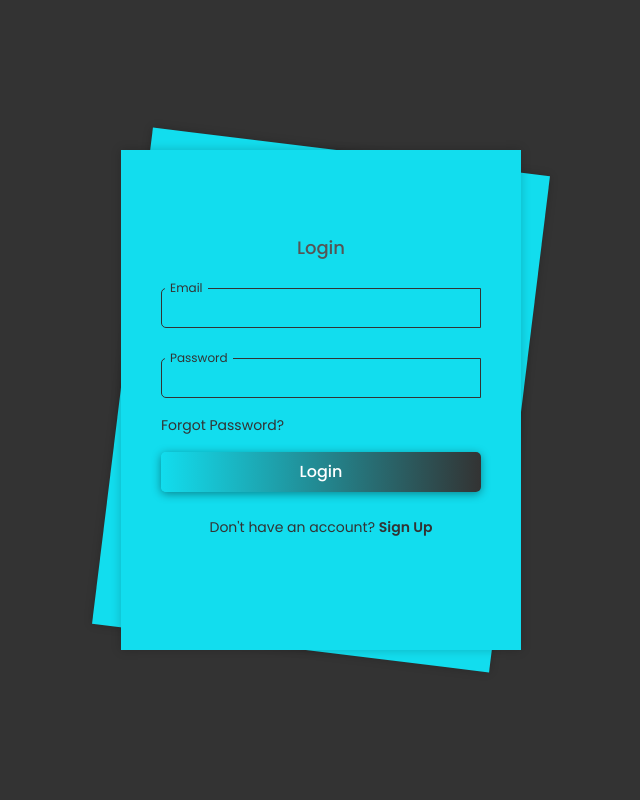
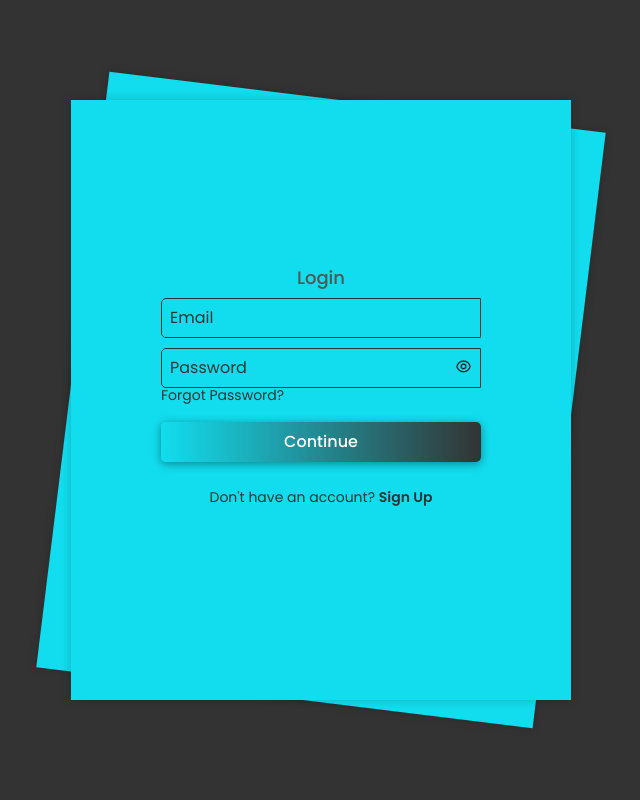
Before and after one commit to davistheweb/Student-Profile, a PHP site: the page made by login&register.php in a window 1280 px wide. Shown: the whole page, without its empty margins (319-959 px from the left). Run offline with PHP 8.4, Linux system fonts and the light colour scheme; some libraries are stand-ins or nearby versions.

Commit message:
new changes in all

```diff
--- a/login&register.php
+++ b/login&register.php
@@ -1,6 +1,6 @@
 <?php
     session_start();
-   if(isset($_SESSION["student"]) && isset ($_SESSION['full_name'])) {
+   if(isset($_SESSION["student"]) && isset ($_SESSION['id'])) {
     header("Location: index.php");
     exit();
    }
@@ -18,20 +18,31 @@
      rel="stylesheet"
      integrity="sha384-T3c6CoIi6uLrA9TneNEoa7RxnatzjcDSCmG1MXxSR1GAsXEV/Dwwykc2MPK8M2HN"
      crossorigin="anonymous">
+     <link href="https://cdn.jsdelivr.net/npm/remixicon@3.6.0/fonts/remixicon.css" rel="stylesheet">
     <link rel="stylesheet" href="style.css">
 </head>
 <body>
-<?php
+    <div class="wrapper">
+        <div class="form-wrapper sign-up">
+
+
+            <form action="login&register.php" method="post" id="register">
+            <h2>Sign Up</h2>
+            <?php
              if (isset($_POST["submit"])) {
                 $name = $_POST["name"];
                 $email = $_POST["email"];
+                $field = $_POST["field"];
+                $math = $_POST["matric"];
+                $fal = $_POST["fal"];
+                $dept = $_POST["dept"];
                 $password = $_POST["password"];
                 $confirmPassword = $_POST["confirm_password"];
 
                 $passwordHash = password_hash($password, PASSWORD_DEFAULT);
 
                 $errors = array();
-                if (empty($name) OR empty($email) OR empty($password) OR empty($confirmPassword)) {
+                if (empty($name) OR empty($email) OR empty($field) OR empty($math) OR empty($fal) OR empty($dept) OR empty($password) OR empty($confirmPassword)) {
                     array_push($errors, "Field Cannot Be Empty");
                 }
 
@@ -41,6 +52,14 @@
 
                 if (strlen($password)<8) {
                     array_push($errors, "Password must be at least, more than 8 characters");
+                }
+
+                if ( ! preg_match("/[a-z]/i", $password)) {
+                    array_push($errors, "Password must contain on letter");
+                }
+
+                if ( ! preg_match ("/[0-9]/", $password)) {
+                    array_push($errors, "Password must contain digits");
                 }
 
                 if ($password!==$confirmPassword) {
@@ -66,11 +85,11 @@
                     //insert data in database
 
 
-                    $sql = "INSERT INTO students (full_name, email, password) VALUES (?, ?, ?)";
+                    $sql = "INSERT INTO students (full_name, email, field, math, fal, dept, password) VALUES (?, ?, ?, ?, ?, ?, ?)";
                     $stmt = mysqli_stmt_init($conn);
                     $prepareState = mysqli_stmt_prepare($stmt, $sql);
                     if ($prepareState) {
-                        mysqli_stmt_bind_param($stmt, "sss",$name, $email, $passwordHash);
+                        mysqli_stmt_bind_param($stmt, "sssssss",$name, $email, $field, $math, $fal, $dept, $passwordHash);
                         mysqli_stmt_execute($stmt);
                         echo "<div class= 'alert alert-success'>Registration successful.</div>";
                     }
@@ -81,12 +100,7 @@
                 }
              }
             ?>
-    <div class="wrapper">
-        <div class="form-wrapper sign-up">
 
-
-            <form action="login&register.php" method="post" id="registerstu">
-                <h2>Sign Up</h2>
                 <div class="input-group">
                     <input type="text" name="name" required>
                     <label>Name</label>
@@ -96,11 +110,28 @@
                     <label>Email</label>
                 </div>
                 <div class="input-group">
-                    <input type="password" name="password" required>
+                    <input type="text" name="field" required>
+                    <label>Field, Eg:Master deg</label>
+                </div>
+                <div class="input-group">
+                    <input type="text" name="matric" required>
+                    <label>Matric.No</label>
+                </div>
+                <div class="input-group">
+                    <input type="text" name="fal" required>
+                    <label>Falculty</label>
+                </div>
+                <div class="input-group">
+                    <input type="text" name="dept" required>
+                    <label>Department</label>
+                </div>
+                <div class="input-group">
+                    <input type="password" name="password" id="password" required>
+                    <i class="ri-eye-line h-password" id="show-password"></i>
                     <label>Password</label>
                 </div>
                 <div class="input-group">
-                    <input type="password" name="confirm_password" required>
+                    <input type="password" name="confirm_password" id="password" required>
                     <label>Confirm Password</label>
                 </div>
                 <input type="submit" name="submit" value="Sign Up" class="submit-btn">
@@ -110,7 +141,12 @@
             </form>
         </div>
         <div class="form-wrapper sign-in">
-        <?php
+
+            <form action="login&register.php" method="post">
+                <h2>Login</h2>
+                <?php
+            $is_invalid = false;
+
             if (isset($_POST["login"])) {
                 $email = $_POST["email"];
                 $password = $_POST["password"];
@@ -122,7 +158,8 @@
                 if ($user) {
                     if (password_verify($password, $user["password"])) {
                         session_start();
-                        $_SESSION["student"] = "yes";
+                        session_regenerate_id();
+                        $_SESSION["student"] = $user["id"];
                         header("Location: index.php");
                         die();
                     } else {
@@ -133,22 +170,27 @@
                 else {
                     echo"<p class='alert alert danger'>Email does not exist</p>";
                 }
+
+                $is_invalid = true;
             }
         ?>
-            <form action="login&register.php" method="post">
-                <h2>Login</h2>
+                <?php if ($is_invalid): ?>
+                    <em>Invalid Login</em>
+                    <?php endif; ?>
+
                 <div class="input-group">
-                    <input type="email" name="email">
+                    <input type="email" name="email" required>
                     <label for="">Email</label>
                 </div>
                 <div class="input-group">
-                    <input type="password" name="password">
+                    <input type="password" name="password" id="loginpassword" required>
+                    <i class="ri-eye-line h-password" id="showloginpassword"></i>
                     <label for="">Password</label>
                 </div>
                 <div class="forgot-pass">
                     <a href="#">Forgot Password?</a>
                 </div>
-                <input type="submit" class="submit-btn" value="Login" name="login">
+                <input type="submit" class="submit-btn" value="Continue" name="login">
                 <div class="sign-link">
                     <p>Don't have an account? <a class="signUp-link">Sign Up</a></p>
                 </div>
@@ -176,7 +218,45 @@
     });
 });
 
+const password = document.getElementById('password');
+const showPassword = document.getElementById('show-password').addEventListener
+
+('click', function() {
+    isPasswordVisible = !isPasswordVisible;
+    if (isPasswordVisible) {
+        if(password.type == "password") {
+            password.type = "text";
+        }
+        showPassword.innerHTML = '<i class="ri-eye-off-line"></i>';
+    } else {
+
+        password.type = "password"
+        showPassword.innerHTML ='<i class="ri-eye-line"></i>';
+    }
+});
+
+let isPasswordVisible = false;
+
+const loginpassword = document.getElementById('loginpassword');
+const showLoginPassword = document.getElementById('showloginpassword').addEventListener
+
+('click', function() {
+    isLoginPasswordVisible = !isLoginPasswordVisible;
+    if (isLoginPasswordVisible) {
+        if(password.type == "password") {
+            password.type = "text";
+        }
+        showLoginPassword.innerHTML = '<i class="ri-eye-off-line"></i>';
+    } else {
+
+        password.type = "password"
+        showLoginPassword.innerHTML ='<i class="ri-eye-line"></i>';
+    }
+});
+
+let isLoginPasswordVisible = false;
     </script>
+
     <script src="https://cdn.jsdelivr.net/npm/bootstrap@5.3.2/dist/js/bootstrap.bundle.min.js"
     integrity="sha384-C6RzsynM9kWDrMNeT87bh95OGNyZPhcTNXj1NW7RuBCsyN/o0jlpcV8Qyq46cDfL"
     crossorigin="anonymous"></script>
--- a/logout.php
+++ b/logout.php
@@ -1,5 +1,5 @@
 <?php
 session_start();
 session_destroy();
-header("Location: login&register.php")
+header("Location: student.php")
 ?>
--- a/style.css
+++ b/style.css
@@ -1,4 +1,8 @@
 @import url('https://fonts.googleapis.com/css2?family=Poppins:wght@300;400;500;600;700;800;900&display=swap');
+
+::-webkit-scrollbar {
+    background-color: #333;
+}
 
 * {
     margin: 0;
@@ -13,13 +17,14 @@ body {
     align-items: center;
     min-height: 100vh;
     background: #333;
-    overflow: hidden;
+    overflow-x: hidden;
+    overflow-y: scroll;
 }
 
 .wrapper {
     position: relative;
-    width: 400px;
-    height: 500px;
+    width: 500px;
+    height: 600px;
 }
 
 
@@ -108,7 +113,7 @@ h2 {
 .input-group {
     position: relative;
     width: 320px;
-    margin: 30px 0;
+    margin: 10px 0;
 }
 
 .input-group label {
@@ -141,6 +146,15 @@ h2 {
     top: 0;
     font-size: 12px;
     background: #12ddee;
+}
+
+form .input-group .h-password{
+
+   position: absolute;
+   right: 3%;
+   top: 15%;
+   cursor: pointer;
+
 }
 
 .forgot-pass {
@@ -205,6 +219,7 @@ h2 {
 .alert {
     display: flex;
     margin-top: -35rem;
+    margin-right: -50rem;
     position: absolute;
     text-align: center;
 
```
Also changed, not shown: database.php (+6 -3 lines), index.css (+14 -0 lines), index.php (+48 -23 lines), login_student.sql (+0 -9 lines), student.css (added, +47 -0 lines), student.php (added, +31 -0 lines), img/user.png (added).
